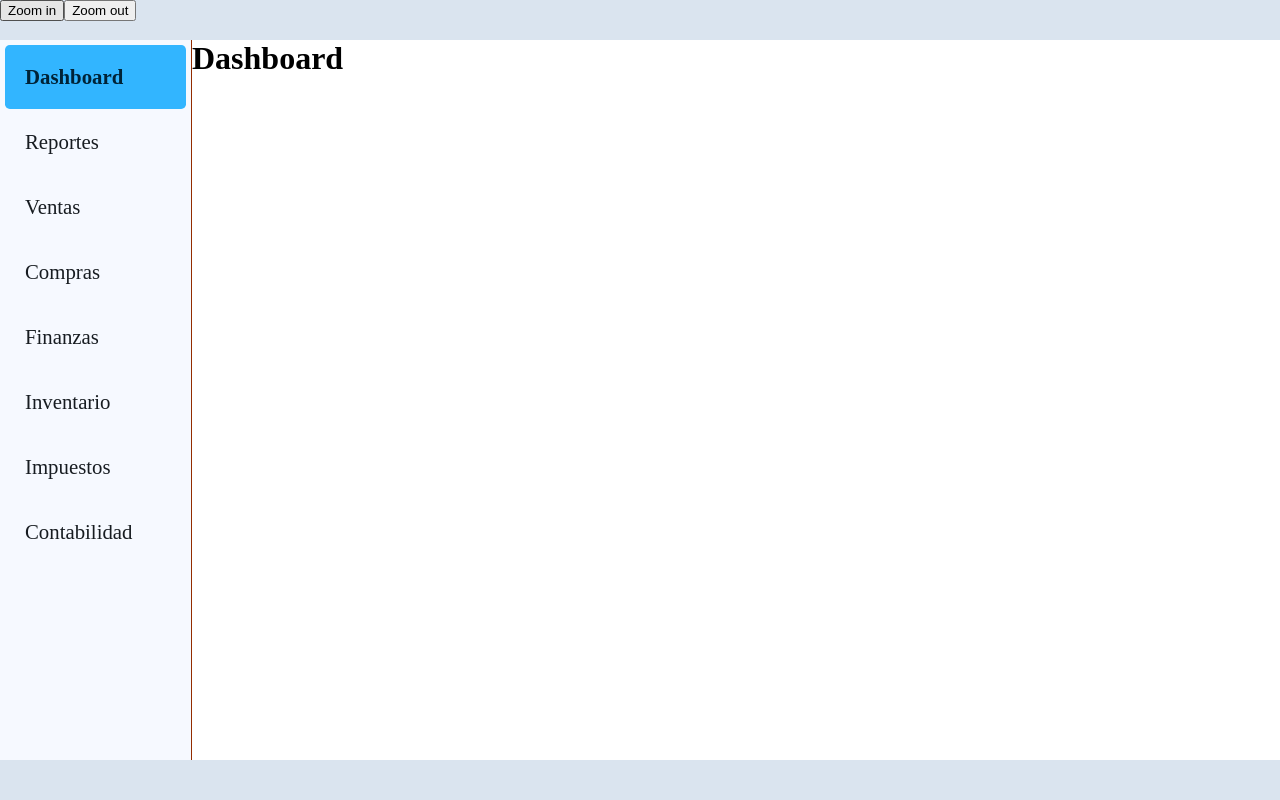
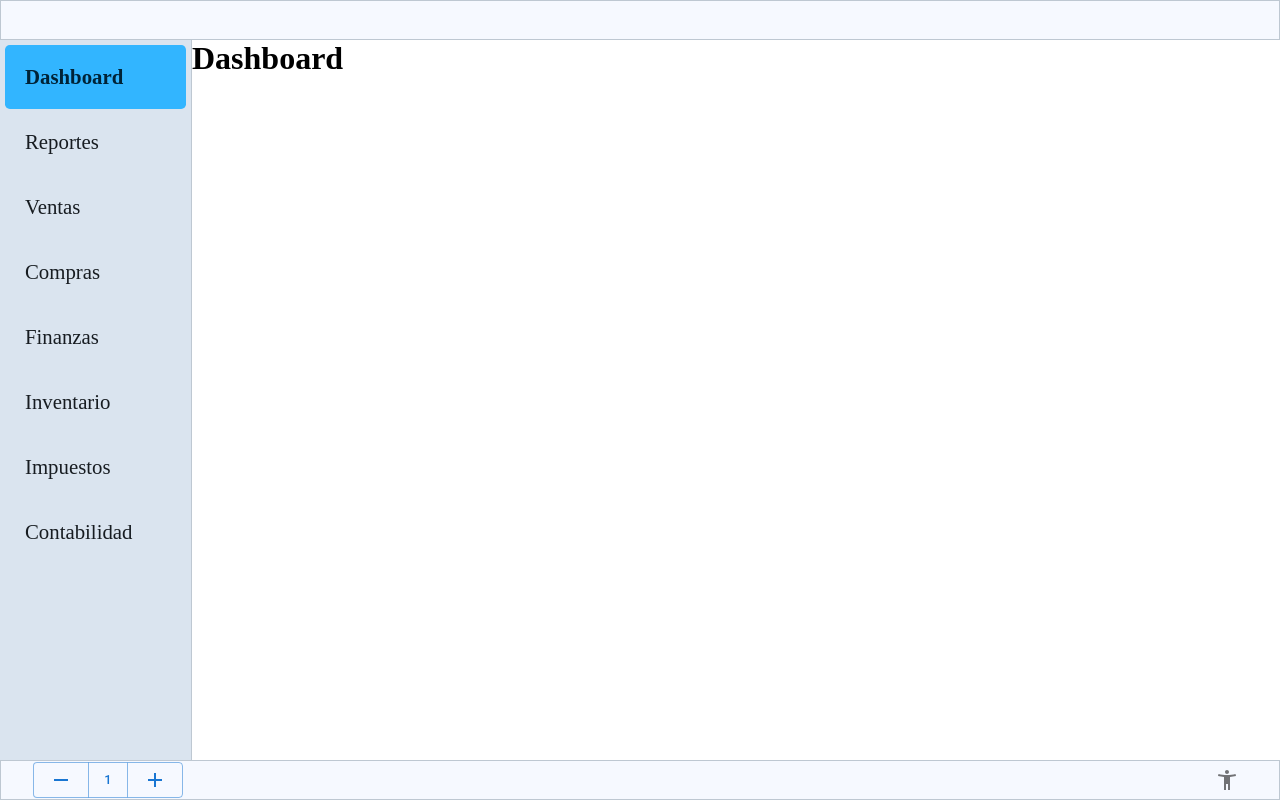
Before and after one commit to TomasBen/openLedger, a React (Vite) app: page / in a window 1280 px wide. Built offline with nearby package versions, Linux system fonts and the light colour scheme.

Commit message:
added a half baked zoom in and out options and an accessibility button on the lowerpanel. Pre Rust Webview controls implementation

```diff
--- a/src/App.css
+++ b/src/App.css
@@ -137,7 +137,7 @@ header.upper_panel {
     height: 5vh;
     width: 100%;
     display: flex;
-    background-color: var(--color-surface-variant);
+    background-color: var(--color-surface);
 }
 
 header.upper_panel > a.skip-link {
@@ -151,13 +151,22 @@ footer.lower_panel {
     height: 5vh;
     width: 100%;
     display: flex;
-    background-color: var(--color-surface-variant);
+    justify-content: space-between;
+    align-items: center;
+    background-color: var(--color-surface);
+}
+
+header,
+footer {
+    padding: 0.1em 2em;
+    border: 1px solid;
+    border-color: var(--color-outline-variant);
 }
 
 .navbar_container {
     height: 100%;
     width: 15vw;
-    background-color: var(--color-surface);
+    background-color: var(--color-surface-variant);
     padding: 5px;
     display: flex;
     flex-direction: column;
@@ -165,7 +174,7 @@ footer.lower_panel {
     justify-content: start;
     gap: 1px;
     border-right: 1px solid;
-    border-color: var(--color-secondary);
+    border-color: var(--color-outline-variant);
     overflow: hidden;
 }
 
--- /dev/null
+++ b/src/components/accessibilityButton.tsx
@@ -0,0 +1,12 @@
+import { Paper, Menu, MenuItem, IconButton } from "@mui/material";
+import AccessibilityNewIcon from "@mui/icons-material/AccessibilityNew";
+
+export default function AccessibilityButton() {
+  return (
+    <>
+      <IconButton aria-label="accessibility menu">
+        <AccessibilityNewIcon />
+      </IconButton>
+    </>
+  );
+}
--- a/src/components/layout/LowerPanel.tsx
+++ b/src/components/layout/LowerPanel.tsx
@@ -1,3 +1,17 @@
+import AccessibilityButton from "../accessibilityButton";
+import ZoomButtonGroup from "../zoomButtonGroup";
+
 export default function LowerPanel() {
-  return <footer className="lower_panel" role="contentinfo"></footer>;
+  return (
+    <footer className="lower_panel" role="contentinfo">
+      {/* redo both button components with buttonBase API to disable
+      ripple effect */}
+      <section className="left_dock">
+        <ZoomButtonGroup />
+      </section>
+      <section className="right_dock">
+        <AccessibilityButton />
+      </section>
+    </footer>
+  );
 }
--- a/src/components/layout/UpperPanel.tsx
+++ b/src/components/layout/UpperPanel.tsx
@@ -1,15 +1,9 @@
-import { Webview } from "../../lib/webview.ts";
-
 export default function UpperPanel() {
   return (
     <header className="upper_panel" role="banner">
       <a href="#main-content" className="skip-link">
         skip to main contentcle
       </a>
-      <section className="left_dock">
-        <button onClick={() => Webview.zoomIn()}>Zoom in</button>
-        <button onClick={() => Webview.zoomIn()}>Zoom out</button>
-      </section>
     </header>
   );
 }
--- /dev/null
+++ b/src/components/zoomButtonGroup.tsx
@@ -0,0 +1,37 @@
+import { useState } from "react";
+import { ButtonGroup, Button } from "@mui/material";
+import AddIcon from "@mui/icons-material/Add";
+import RemoveIcon from "@mui/icons-material/Remove";
+import { Webview } from "../lib/webview";
+
+export default function ZoomButtonGroup() {
+  let [scaleFactor, setScaleFactor] = useState(1);
+
+  {
+    /* TODO: add textinput in the scalefactor to manually set the scalefactor
+  and add a debounce to the button or try a faster way through Rust bindings
+  (delay most probably has to do with tauri IPC)  */
+  }
+
+  return (
+    <ButtonGroup orientation="horizontal" variant="outlined" size="medium">
+      <Button>
+        <RemoveIcon
+          onClick={() => {
+            Webview.zoomOut();
+            setScaleFactor((scaleFactor -= 0.1));
+          }}
+        />
+      </Button>
+      <Button style={{ fontSize: "0.8rem" }}>{scaleFactor}</Button>
+      <Button>
+        <AddIcon
+          onClick={() => {
+            Webview.zoomIn();
+            setScaleFactor((scaleFactor += 0.1));
+          }}
+        />
+      </Button>
+    </ButtonGroup>
+  );
+}
--- a/src/lib/webview.ts
+++ b/src/lib/webview.ts
@@ -1,11 +1,13 @@
 import { getCurrentWebview } from "@tauri-apps/api/webview";
+
+export let scaleFactor = 1;
 
 export class Webview {
   static async zoomIn() {
     if (scaleFactor >= 0.5 && scaleFactor <= 2) {
       try {
         await getCurrentWebview().setZoom(scaleFactor + 0.1);
-        setScaleFactor((prev) => prev + 0.1);
+        scaleFactor += 0.1;
         return;
       } catch (error) {
         console.error(error);
@@ -14,10 +16,11 @@ export class Webview {
     }
   }
 
-  static async zoomOut(scaleFactor: number) {
+  static async zoomOut() {
     if (scaleFactor >= 0.5 && scaleFactor <= 2) {
       try {
         await getCurrentWebview().setZoom(scaleFactor - 0.1);
+        scaleFactor -= 0.1;
         return;
       } catch (error) {
         console.error(error);
```
